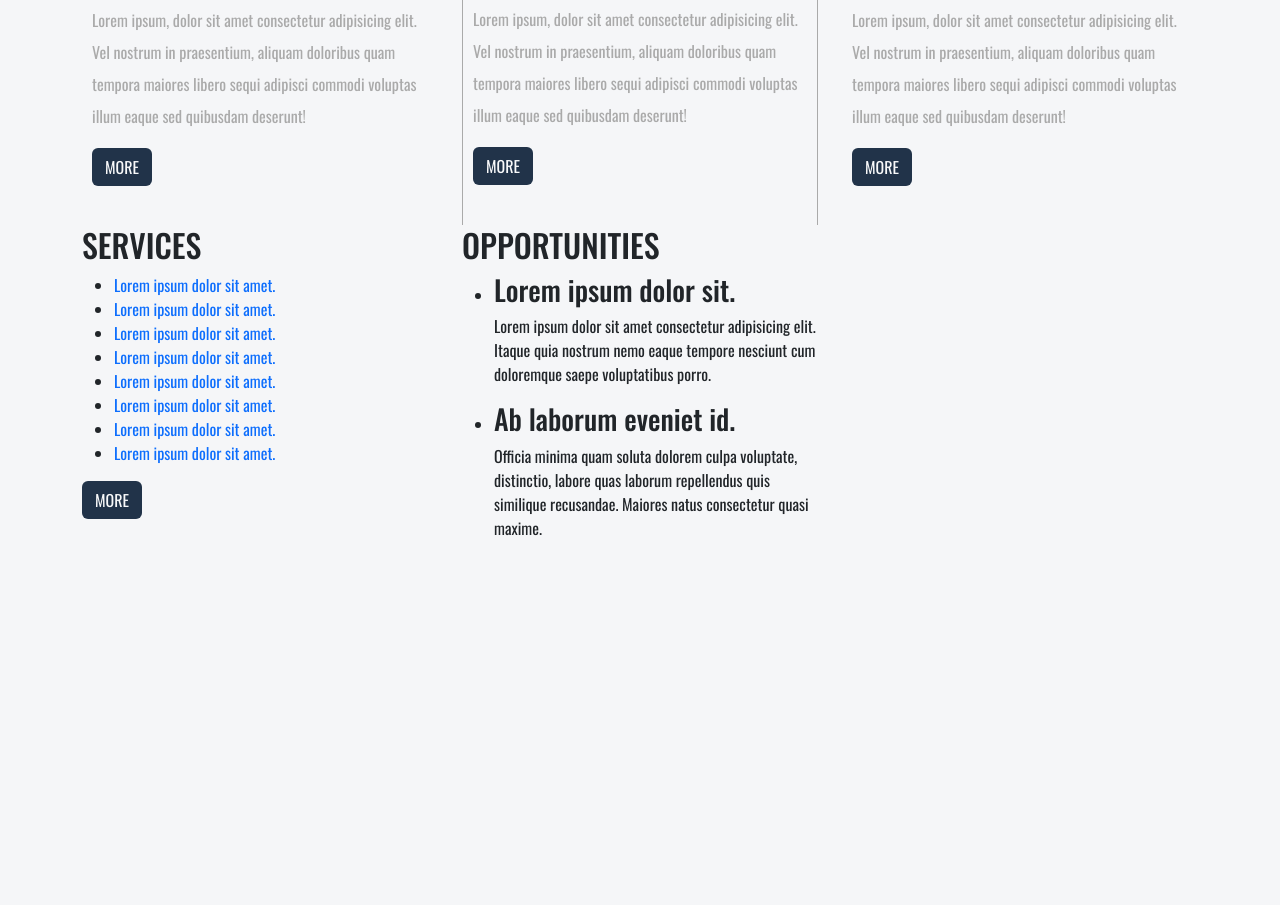
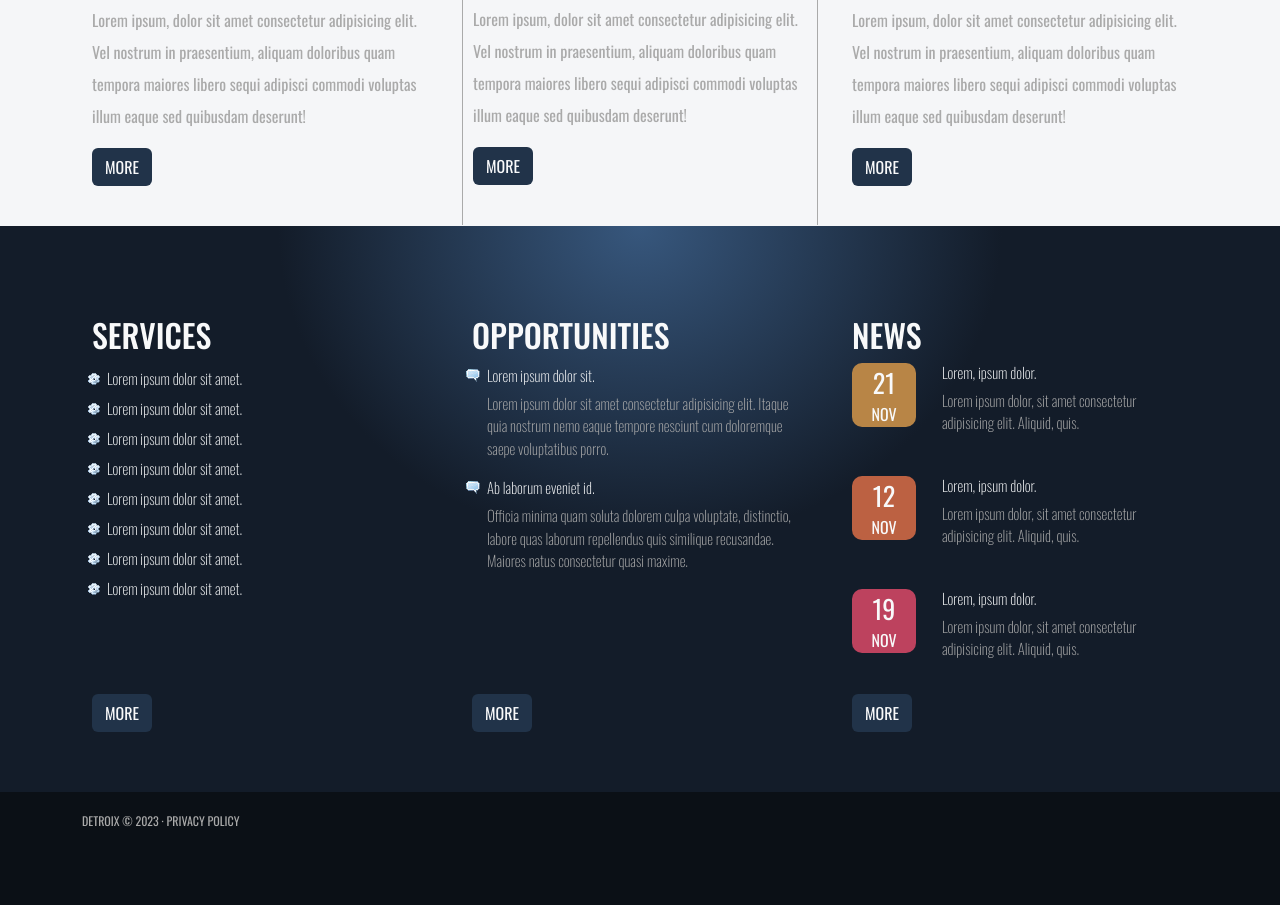
Before and after one commit to bluesatch/detroixbs, a plain HTML site: page index.html in a window 1280 px wide. Shown: the part 1226-2131 px from the top of the page. Before the commit the page ends 1782 px from the top, so only its background shows below. Drawn offline with nearby package versions, Linux system fonts and the light colour scheme.

Commit message:
finished footer

```diff
--- a/css/style.css
+++ b/css/style.css
@@ -138,3 +138,110 @@ a {
 .more-btn {
     background-color: var(--btn);
 }
+
+/* -----footer----- */
+
+#topFooter {
+    padding: 60px 0;
+    background-color: var(--blue);
+    background-image: var(--grad);
+}
+
+.footer-div {
+    position: relative;
+    padding: 30px 10px;
+    /* border: 1px solid white; */
+}
+
+.service-list {
+    padding-left: 15px;
+    list-style-image: url('../images/cog.png');
+}
+
+.service-item {
+    font-size: calc(12px + (16 - 12) * ((100vw - 300px) / (1600 - 300)));
+    font-weight: 200;
+    line-height: 2;
+}
+
+.opp-list {
+    padding-left: 15px;
+    list-style-image: url('../images/chat.png');
+}
+
+.opp-heading, .news-heading, .opp-text, .news-text {
+    font-size: calc(12px + (16 - 12) * ((100vw - 300px) / (1600 - 300)));
+    font-weight: 200;
+}
+
+.opp-text, .news-text {
+    color: #aaa;
+}
+
+.news-list {
+    padding-left: 0;
+    list-style-type: none;
+}
+
+.news-item {
+    margin-bottom: 26px;
+}
+
+.date-div {
+    width: 64px;
+    height: 64px;
+    border-radius: 10px;
+}
+
+
+#dateDiv1 {
+    background-color: var(--date1);
+}
+
+#dateDiv2 {
+    background-color: var(--date2);
+}
+
+#dateDiv3 {
+    background-color: var(--date3);
+}
+
+.date {
+    margin: 0;
+    font-size: 26px;
+}
+
+.month {
+    margin: 0;
+}
+
+.footer-div .more-btn {
+    position: absolute;
+    bottom: 0;
+}
+
+@media (min-width: 768px) and (max-width: 991px) {
+    .date-div {
+        width: 40px;
+        height: 40px;
+    }
+
+    .date {
+        font-size: 12px;
+    }
+
+    .month {
+        font-size: 10px;
+    }
+}
+
+#bottomFooter {
+    padding: 20px 0 75px 0;
+    background-color: var(--bottomSec);
+}
+
+.colophon {
+    margin: 0;
+    color: #aaa;
+    font-size: 12px;
+}
--- a/index.html
+++ b/index.html
@@ -113,54 +113,109 @@
             <div class="container">
                 <div class="row">
                     <div class="col-md-4">
-                        <div class="footer-div" id="serviceDiv">
-                            <h2 class="footer-header text-uppercase">services</h2>
+                        <div class="footer-div h-100" id="serviceDiv">
+                            <h2 class="footer-header text-uppercase text-light">services</h2>
                             <ul class="service-list">
                                 <li class="service-item">
-                                    <a href="#" class="service-link">Lorem ipsum dolor sit amet.</a>
+                                    <a href="#" class="service-link text-light">Lorem ipsum dolor sit amet.</a>
                                 </li>
                                 <li class="service-item">
-                                    <a href="#" class="service-link">Lorem ipsum dolor sit amet.</a>
+                                    <a href="#" class="service-link text-light">Lorem ipsum dolor sit amet.</a>
                                 </li>
                                 <li class="service-item">
-                                    <a href="#" class="service-link">Lorem ipsum dolor sit amet.</a>
+                                    <a href="#" class="service-link text-light">Lorem ipsum dolor sit amet.</a>
                                 </li>
                                 <li class="service-item">
-                                    <a href="#" class="service-link">Lorem ipsum dolor sit amet.</a>
+                                    <a href="#" class="service-link text-light">Lorem ipsum dolor sit amet.</a>
                                 </li>
                                 <li class="service-item">
-                                    <a href="#" class="service-link">Lorem ipsum dolor sit amet.</a>
+                                    <a href="#" class="service-link text-light">Lorem ipsum dolor sit amet.</a>
                                 </li>
                                 <li class="service-item">
-                                    <a href="#" class="service-link">Lorem ipsum dolor sit amet.</a>
+                                    <a href="#" class="service-link text-light">Lorem ipsum dolor sit amet.</a>
                                 </li>
                                 <li class="service-item">
-                                    <a href="#" class="service-link">Lorem ipsum dolor sit amet.</a>
+                                    <a href="#" class="service-link text-light">Lorem ipsum dolor sit amet.</a>
                                 </li>
                                 <li class="service-item">
-                                    <a href="#" class="service-link">Lorem ipsum dolor sit amet.</a>
+                                    <a href="#" class="service-link text-light">Lorem ipsum dolor sit amet.</a>
                                 </li>
                             </ul>
                             <button class="btn more-btn text-uppercase text-light">more</button>
                         </div>
                     </div>
                     <div class="col-md-4">
-                        <div class="footer-div" id="oppDiv">
-                            <h2 class="footer-heading text-uppercase">opportunities</h2>
+                        <div class="footer-div h-100" id="oppDiv">
+                            <h2 class="footer-heading text-uppercase text-light">opportunities</h2>
                             <ul class="opp-list">
                                 <li class="opp-item">
-                                    <h3 class="opp-heading">Lorem ipsum dolor sit.</h3>
+                                    <h3 class="opp-heading text-light">Lorem ipsum dolor sit.</h3>
                                     <p class="opp-text">Lorem ipsum dolor sit amet consectetur adipisicing elit. Itaque quia nostrum nemo eaque tempore nesciunt cum doloremque saepe voluptatibus porro.</p>
                                 </li>
                                 <li class="opp-item">
-                                    <h3 class="opp-heading">Ab laborum eveniet id.</h3>
+                                    <h3 class="opp-heading text-light">Ab laborum eveniet id.</h3>
                                     <p class="opp-text">Officia minima quam soluta dolorem culpa voluptate, distinctio, labore quas laborum repellendus quis similique recusandae. Maiores natus consectetur quasi maxime.</p>
                                 </li>
                             </ul>
+                            <button class="btn more-btn text-uppercase text-light">more</button>
                         </div>
                     </div>
-                    <div class="col-md-4"></div>
+                    <div class="col-md-4">
+                        <div class="footer-div h-100" id="newsDiv">
+                            <h2 class="footer-heading text-uppercase text-light">news</h2>
+                            <ul class="news-list">
+                                <li class="news-item">
+                                    <div class="row">
+                                        <div class="col-3">
+                                            <div class="date-div text-center" id="dateDiv1">
+                                                <span class="date text-light d-block">21</span>
+                                                <span class="month text-uppercase text-light d-block">nov</span>
+                                            </div>
+                                        </div>
+                                        <div class="col-9">
+                                            <h3 class="news-heading text-light">Lorem, ipsum dolor.</h3>
+                                            <p class="news-text">Lorem ipsum dolor, sit amet consectetur adipisicing elit. Aliquid, quis.</p>
+                                        </div>
+                                    </div>
+                                </li>
+                                <li class="news-item">
+                                    <div class="row">
+                                        <div class="col-3">
+                                            <div class="date-div text-center" id="dateDiv2">
+                                                <span class="date text-light d-block">12</span>
+                                                <span class="month text-uppercase text-light d-block">nov</span>
+                                            </div>
+                                        </div>
+                                        <div class="col-9">
+                                            <h3 class="news-heading text-light">Lorem, ipsum dolor.</h3>
+                                            <p class="news-text">Lorem ipsum dolor, sit amet consectetur adipisicing elit. Aliquid, quis.</p>
+                                        </div>
+                                    </div>
+                                </li>
+                                <li class="news-item">
+                                    <div class="row">
+                                        <div class="col-3">
+                                            <div class="date-div text-center" id="dateDiv3">
+                                                <span class="date text-light d-block">19</span>
+                                                <span class="month text-uppercase text-light d-block">nov</span>
+                                            </div>
+                                        </div>
+                                        <div class="col-9">
+                                            <h3 class="news-heading text-light">Lorem, ipsum dolor.</h3>
+                                            <p class="news-text">Lorem ipsum dolor, sit amet consectetur adipisicing elit. Aliquid, quis.</p>
+                                        </div>
+                                    </div>
+                                </li>
+                            </ul>
+                            <button class="btn more-btn text-light text-uppercase">more</button>
+                        </div>
+                    </div>
                 </div>
+            </div>
+        </section>
+        <section class="section" id="bottomFooter">
+            <div class="container">
+                <p class="colophon text-uppercase text-center text-md-start">detroix &copy; 2023 &middot; privacy policy</p>
             </div>
         </section>
     </footer>
```
